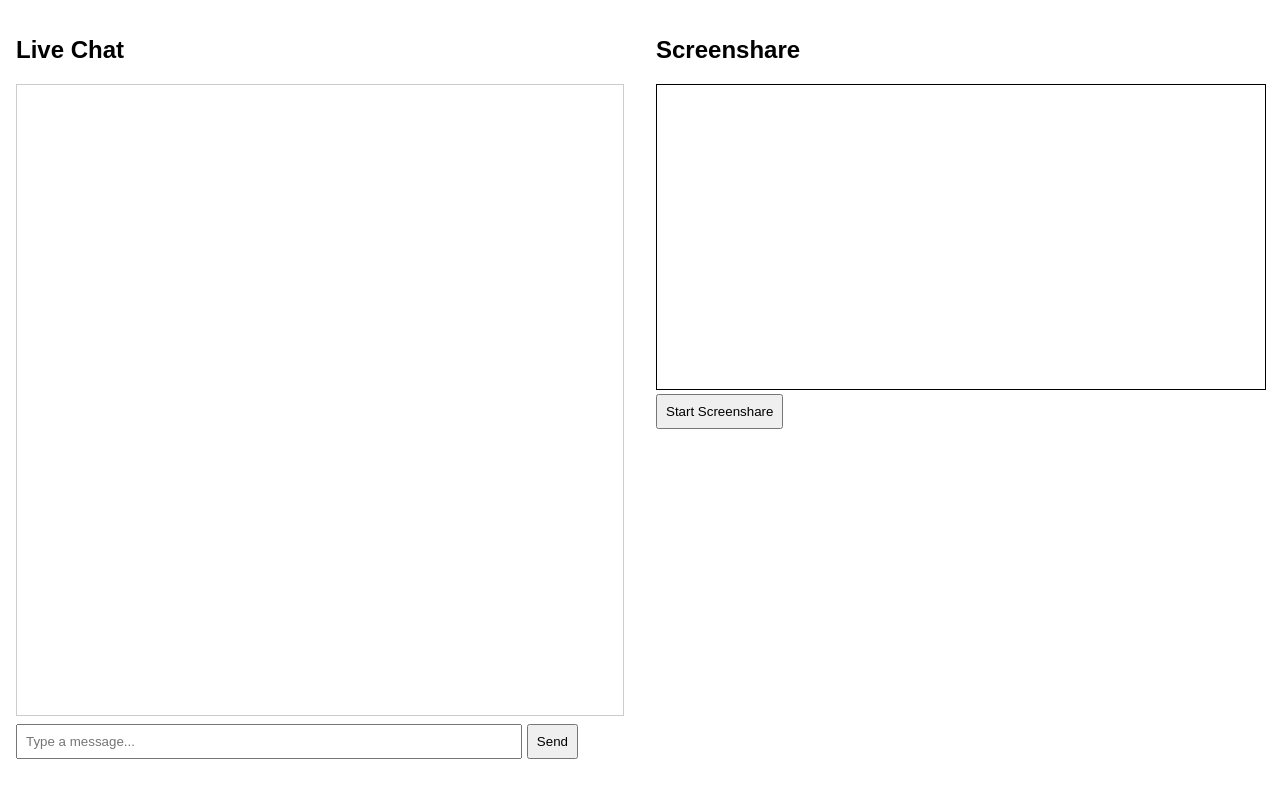
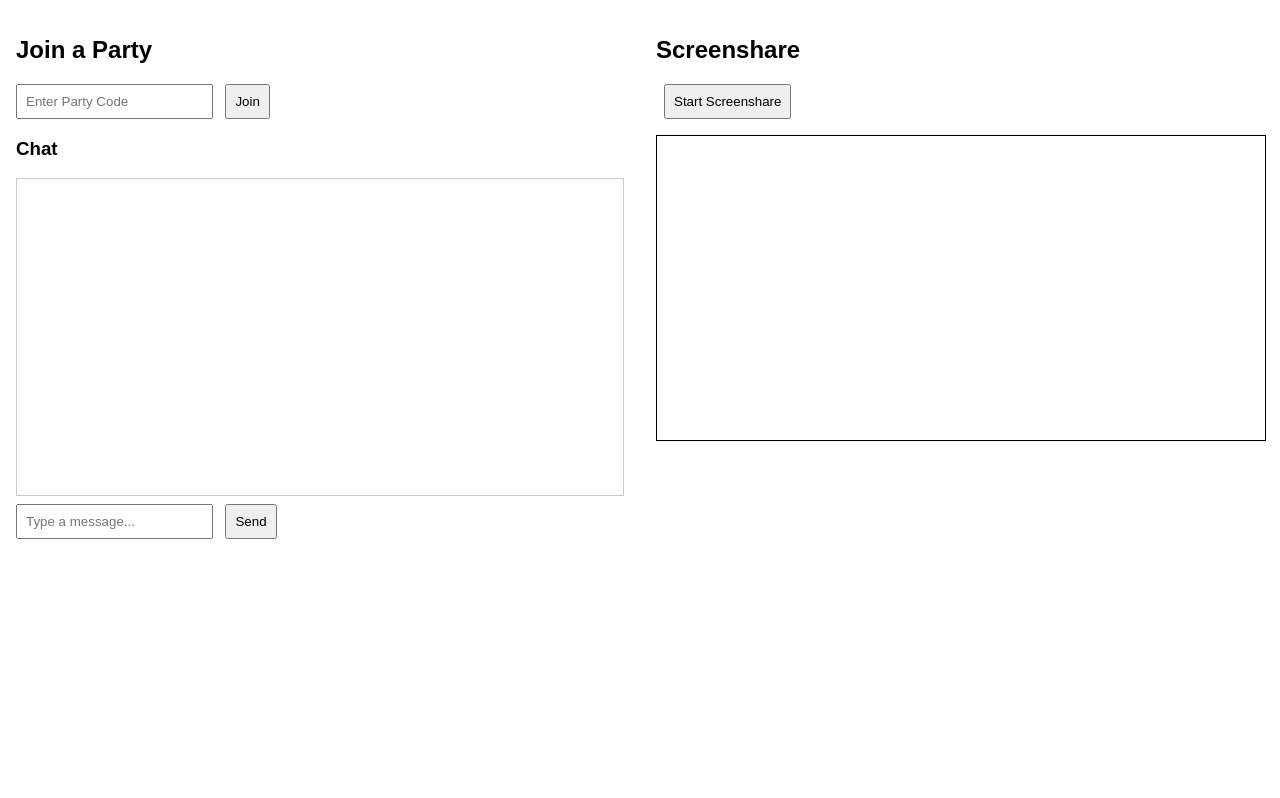
Before and after one commit to YAsdgfterf/chatca, a plain HTML site: page index.html in a window 1280 px wide. Drawn offline with Linux system fonts and the light colour scheme.

Commit message:
Update index.html

```diff
--- a/index.html
+++ b/index.html
@@ -3,20 +3,26 @@
 <head>
   <meta charset="UTF-8" />
   <meta name="viewport" content="width=device-width, initial-scale=1.0"/>
-  <title>Chat & Screenshare</title>
+  <title>Party Chat & Screenshare</title>
   <style>
-    body { font-family: sans-serif; margin: 0; display: flex; height: 100vh; }
-    #chat, #screenshare { flex: 1; padding: 1rem; }
-    #messages { height: 80%; overflow-y: scroll; border: 1px solid #ccc; margin-bottom: 0.5rem; padding: 0.5rem; }
-    input[type="text"] { width: 80%; padding: 0.5rem; }
-    button { padding: 0.5rem; }
-    video { width: 100%; max-height: 80vh; border: 1px solid #000; }
+    body { font-family: sans-serif; margin: 0; display: flex; flex-direction: column; height: 100vh; }
+    #top { display: flex; padding: 1rem; gap: 2rem; }
+    #chat, #screenshare { flex: 1; }
+    #messages { height: 300px; overflow-y: scroll; border: 1px solid #ccc; margin-bottom: 0.5rem; padding: 0.5rem; }
+    input[type="text"] { padding: 0.5rem; }
+    button { padding: 0.5rem; margin-left: 0.5rem; }
+    video { width: 100%; max-height: 400px; border: 1px solid #000; margin-top: 1rem; }
   </style>
 </head>
 <body>
 
+  <div id="top">
     <div id="chat">
-    <h2>Live Chat</h2>
+      <h2>Join a Party</h2>
+      <input type="text" id="partyCode" placeholder="Enter Party Code" />
+      <button onclick="joinParty()">Join</button>
+
+      <h3>Chat</h3>
       <div id="messages"></div>
       <input type="text" id="chatInput" placeholder="Type a message..." />
       <button onclick="sendMessage()">Send</button>
@@ -24,48 +30,54 @@
 
     <div id="screenshare">
       <h2>Screenshare</h2>
+      <button onclick="startScreenShare()">Start Screenshare</button>
       <video id="screenVideo" autoplay playsinline></video>
-    <button onclick="startScreenShare()">Start Screenshare</button>
+    </div>
   </div>
 
   <script>
-    // --- Chat via WebSocket ---
-    const socket = new WebSocket('ws://localhost:3000'); // Update with your backend URL
+    let socket;
+    let currentParty = "";
 
-    const chatInput = document.getElementById('chatInput');
-    const messages = document.getElementById('messages');
+    function joinParty() {
+      const code = document.getElementById('partyCode').value.trim();
+      if (!code) return alert('Enter a party code');
+      currentParty = code;
+
+      socket = new WebSocket('ws://localhost:3000');
+
+      socket.onopen = () => {
+        socket.send(JSON.stringify({ type: 'join', room: currentParty }));
+      };
 
       socket.onmessage = (event) => {
-      const msg = document.createElement('div');
-      msg.textContent = event.data;
-      messages.appendChild(msg);
-      messages.scrollTop = messages.scrollHeight;
+        const msg = JSON.parse(event.data);
+        if (msg.type === 'chat') {
+          const div = document.createElement('div');
+          div.textContent = msg.text;
+          document.getElementById('messages').appendChild(div);
+        }
       };
+    }
 
     function sendMessage() {
-      const message = chatInput.value;
-      if (message) {
-        socket.send(message);
-        chatInput.value = '';
+      const input = document.getElementById('chatInput');
+      const text = input.value.trim();
+      if (text && socket && currentParty) {
+        socket.send(JSON.stringify({ type: 'chat', room: currentParty, text }));
+        input.value = '';
       }
     }
 
-    // --- Screenshare via WebRTC ---
-    let screenStream;
-
     async function startScreenShare() {
       try {
-        screenStream = await navigator.mediaDevices.getDisplayMedia({ video: true });
-        document.getElementById('screenVideo').srcObject = screenStream;
-
-        // Send stream to peer via WebRTC — you'd need signaling and PeerConnection setup here
-        // Example:
-        // peerConnection.addTrack(screenStream.getVideoTracks()[0], screenStream);
+        const stream = await navigator.mediaDevices.getDisplayMedia({ video: true });
+        document.getElementById('screenVideo').srcObject = stream;
+        // WebRTC logic would go here...
       } catch (err) {
         alert('Error sharing screen: ' + err.message);
       }
     }
   </script>
-
 </body>
 </html>
```
Lines whose indentation alone changed are shown as unchanged.
